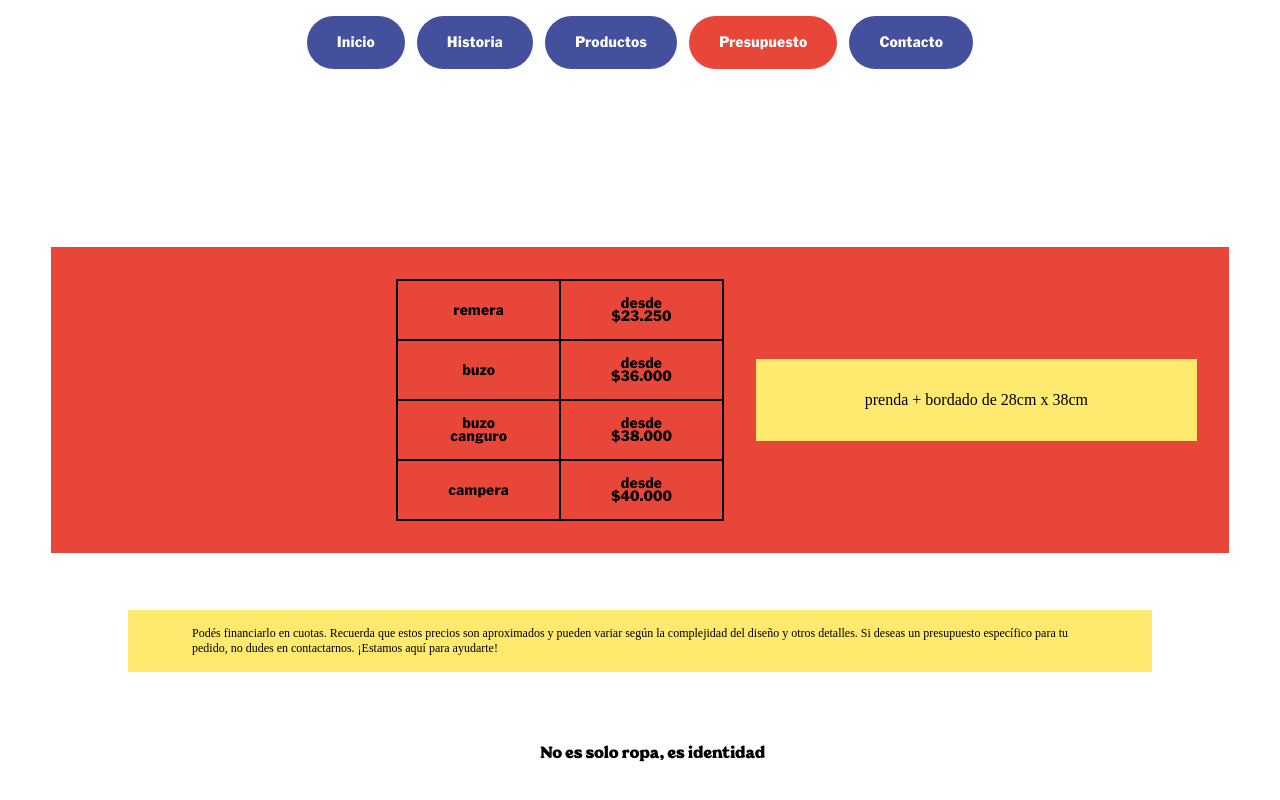
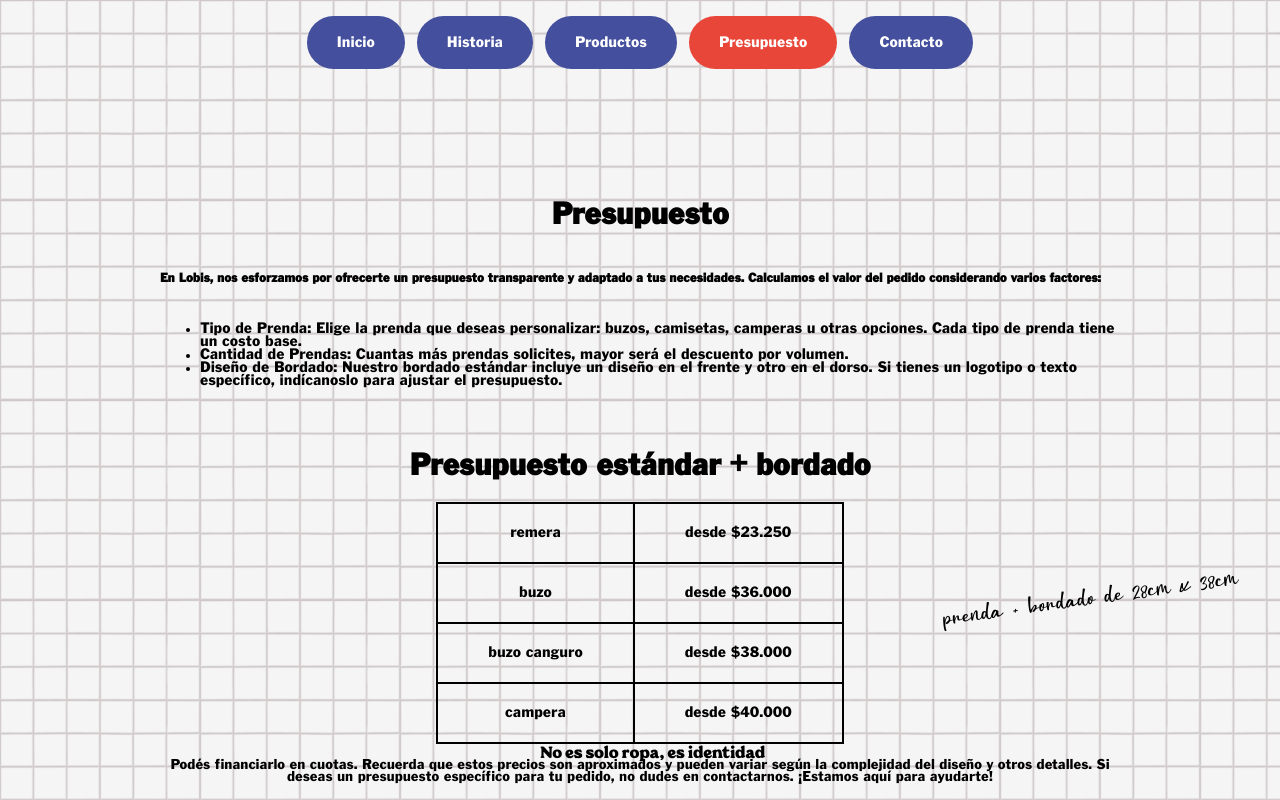
Before and after one commit to candebut/syv, a React (Create React App) app in the folder my-app/: page / in a window 1280 px wide. Both pictures are taken after a click on the element "Presupuesto". Built offline with nearby package versions, Linux system fonts and the light colour scheme; no server answers; a web font is replaced by a local one.

Commit message:
contact added

```diff
--- a/my-app/src/styles.css
+++ b/my-app/src/styles.css
@@ -602,21 +602,44 @@ button {
   justify-content: center;
 }
 
+.presupuesto {
+  margin-top: 230px;
+  margin-bottom: 80px;
+  display: flex;
+  flex-direction: column;
+  align-items: center;
+  justify-content: center;
+  width: 75%;
+  p {
+    font-size: 15px;
+  }
+}
+
+.presupuesto-wrapper {
+  height: 100vh;
+  display: flex;
+  align-items: center;
+  justify-content: center;
+  overflow-y: scroll;
+}
+
+.presupuesto-box {
+  display: flex;
+  align-items: center;
+  justify-content: center;
+  h1 {
+    margin-top: 0;
+  }
+}
+
 .presupuesto-content {
   display: flex;
-  flex-direction: row;
-  align-items: center;
-  justify-content: space-evenly;
-  gap: 2rem;
-  padding: 2rem;
-}
-.presupuesto-content {
-  background-color: var(--main-red);
-  width: 92%;
+  flex-direction: column;
   text-align: center;
   display: flex;
   justify-content: center;
   align-items: center;
+  position: relative;
 }
 
 .o {
@@ -652,6 +675,9 @@ button {
 }
 
 .contacto-text {
+  display: flex;
+  flex-direction: column;
+  gap: 0.5rem;
   h3 {
     text-align: center;
   }
@@ -662,17 +688,12 @@ button {
 }
 
 .presupuesto-text {
-  background-color: var(--main-yellow);
-  display: flex;
-  align-items: center;
-  justify-content: center;
-  flex-direction: column;
-  padding: 2rem;
-  width: 50%;
-  p {
-    font-weight: 300;
-    font-size: 14px;
-  }
+  position: absolute;
+  font-family: 'Handfine';
+  font-weight: 300;
+  font-size: 26px !important;
+  right: -120px;
+  transform: rotate(-8deg);
 }
 
 .presupuesto-hint {
@@ -680,7 +701,7 @@ button {
   bottom: 8rem;
   background-color: var(--main-yellow);
   padding: 1rem 4rem;
-  width: 80%;
+  width: 30%;
   font-size: 12px;
 }
 
@@ -770,20 +791,20 @@ button {
   height: 100vh;
 }
 .contacto-wrapper {
-  background-color: var(--main-blue);
   display: flex;
   flex-direction: column;
   height: 100vh;
   justify-content: center;
   align-items: center;
-  padding: 10rem;
+  padding: 0px 10rem;
+  p {
+    text-align: center;
+  }
 }
 
 .contacto-content {
-  background-color: var(--main-red);
   display: flex;
   flex-direction: column;
-  justify-content: center;
   align-items: center;
   padding: 10rem;
 }
--- a/my-app/src/views/Contacto.js
+++ b/my-app/src/views/Contacto.js
@@ -2,18 +2,19 @@ const Contacto = () => {
     return (
 
         <div className='contacto-wrapper'>
-            <div className='contacto-content'>
-                <div className='contacto-text'>
-                    <h1>Contactanos!</h1>
-                    <p className='lato'>¿Tienes alguna pregunta o deseas solicitar un presupuesto personalizado? Estamos aquí para ayudarte. Puedes ponerte en contacto con nosotros de las siguientes maneras:</p>
+            <h1>Contactanos!</h1>
+            <p className='lato'>¿Tienes alguna pregunta o deseas solicitar un presupuesto personalizado? Estamos aquí para ayudarte. Puedes ponerte en contacto con nosotros de las siguientes maneras:</p>
+            <ul className='contacto-text'>
 
-                    <p className='lato'>-
-                        <u>Correo Electrónico</u>: Envíanos un correo a <a href='mailto:contacto@syvbordados.com'>contacto@syvbordados.com</a>. Responderemos a tus consultas en un plazo breve.
-                    </p>
-                    <p className='lato'><u>Teléfono</u>: Si prefieres hablar directamente con nosotros, escribinos al <b>+54 9 11 1234 5678</b>. Estamos disponibles durante nuestro horario comercial.</p>
-                    <p className='lato'>- Visítanos en persona: Si estás en Buenos Aires, podes visitarnos en <b>Martin Coronado</b>, escribinos por whatsapp y agendamos un día. Te recibiremos con gusto y resolveremos cualquier duda que tengas.</p>
-                </div>
-            </div>
+                <ul className='lato'><u>Formulario de contacto</u>: Rellena nuestro formulario en línea con tus datos y consulta. Nos pondremos en contacto lo antes posible.</ul>
+
+                <ul className='lato'>
+
+                    <u>Correo Electrónico</u>: Envíanos un correo a <a href='mailto:lobis.egresados@gmail.com'>lobis.egresados@gmail.com</a>.
+                </ul>
+                <ul className='lato'><u>Teléfono</u>: Si prefieres hablar directamente con nosotros, escribinos al <b>+54 9 11 1234 5678</b>.</ul>
+                <ul className='lato'><u>Visítanos en persona</u>: Si estás en Buenos Aires, podes visitarnos en <b>Martin Coronado</b>, escribinos por whatsapp y agendamos un día. Te recibiremos con gusto y resolveremos cualquier duda que tengas.</ul>
+            </ul>
         </div>
 
     )
--- a/my-app/src/views/Presupuesto.js
+++ b/my-app/src/views/Presupuesto.js
@@ -1,7 +1,18 @@
 import { motion } from "framer-motion";
 const Presupuesto = () => {
     return (
-        <div className='historia-wrapper'>
+        <div className='presupuesto-wrapper'>
+            <div className='presupuesto'>
+                <h1>Presupuesto</h1>
+                <div className='productos-text'>
+                    <h5>En Lobis, nos esforzamos por ofrecerte un presupuesto transparente y adaptado a tus necesidades. Calculamos el valor del pedido considerando varios factores:
+                    </h5>
+                    <ul>
+                        <li>Tipo de Prenda: Elige la prenda que deseas personalizar: buzos, camisetas, camperas u otras opciones. Cada tipo de prenda tiene un costo base.</li>
+                        <li>Cantidad de Prendas: Cuantas más prendas solicites, mayor será el descuento por volumen.</li>
+                        <li>Diseño de Bordado: Nuestro bordado estándar incluye un diseño en el frente y otro en el dorso. Si tienes un logotipo o texto específico, indícanoslo para ajustar el presupuesto.</li>
+                    </ul>
+                </div>
                 <motion.div className='presupuesto-content' initial={{
                     opacity: 0,
                     // if odd index card,slide from right instead of left
@@ -15,8 +26,7 @@ const Presupuesto = () => {
                         }
                     }}
                     viewport={{ once: true }}>
-
-                <div className='empty-third'></div>
+                    <h1>Presupuesto estándar + bordado</h1>
                     <table className="price-table">
                         <thead></thead>
                         <tbody>
@@ -38,13 +48,14 @@ const Presupuesto = () => {
                             </tr>
                         </tbody>
                     </table>
+                    <p>
+                        Podés financiarlo en cuotas. Recuerda que estos precios son aproximados y pueden variar según la complejidad del diseño y otros detalles. Si deseas un presupuesto específico para tu pedido, no dudes en contactarnos. ¡Estamos aquí para ayudarte!
+                    </p>
 
                     <p className='patua presupuesto-text'>prenda +  bordado
                         de 28cm x 38cm</p>
                 </motion.div>
-            <motion.div className='patua presupuesto-hint'>
-                Podés financiarlo en cuotas. Recuerda que estos precios son aproximados y pueden variar según la complejidad del diseño y otros detalles. Si deseas un presupuesto específico para tu pedido, no dudes en contactarnos. ¡Estamos aquí para ayudarte!
-            </motion.div>
+            </div>
 
 
         </div>
```
Lines whose indentation alone changed are shown as unchanged.
